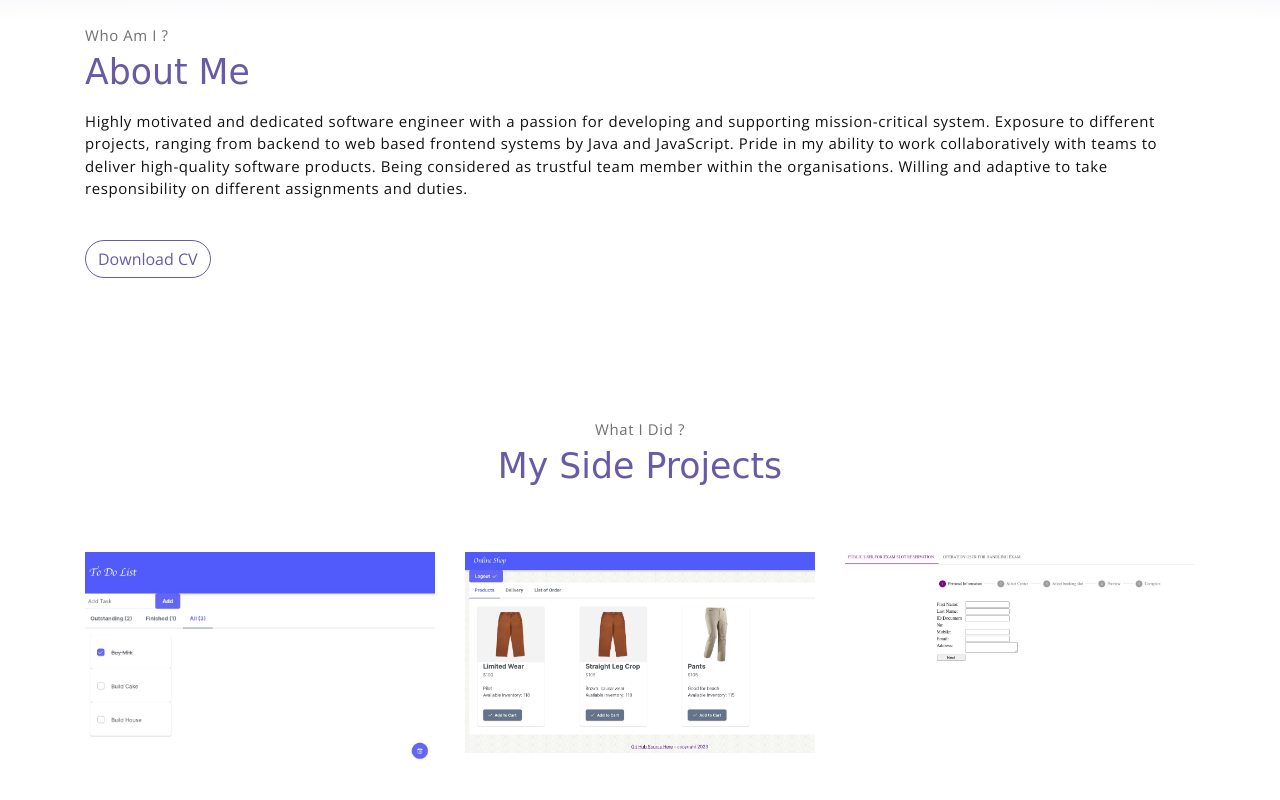
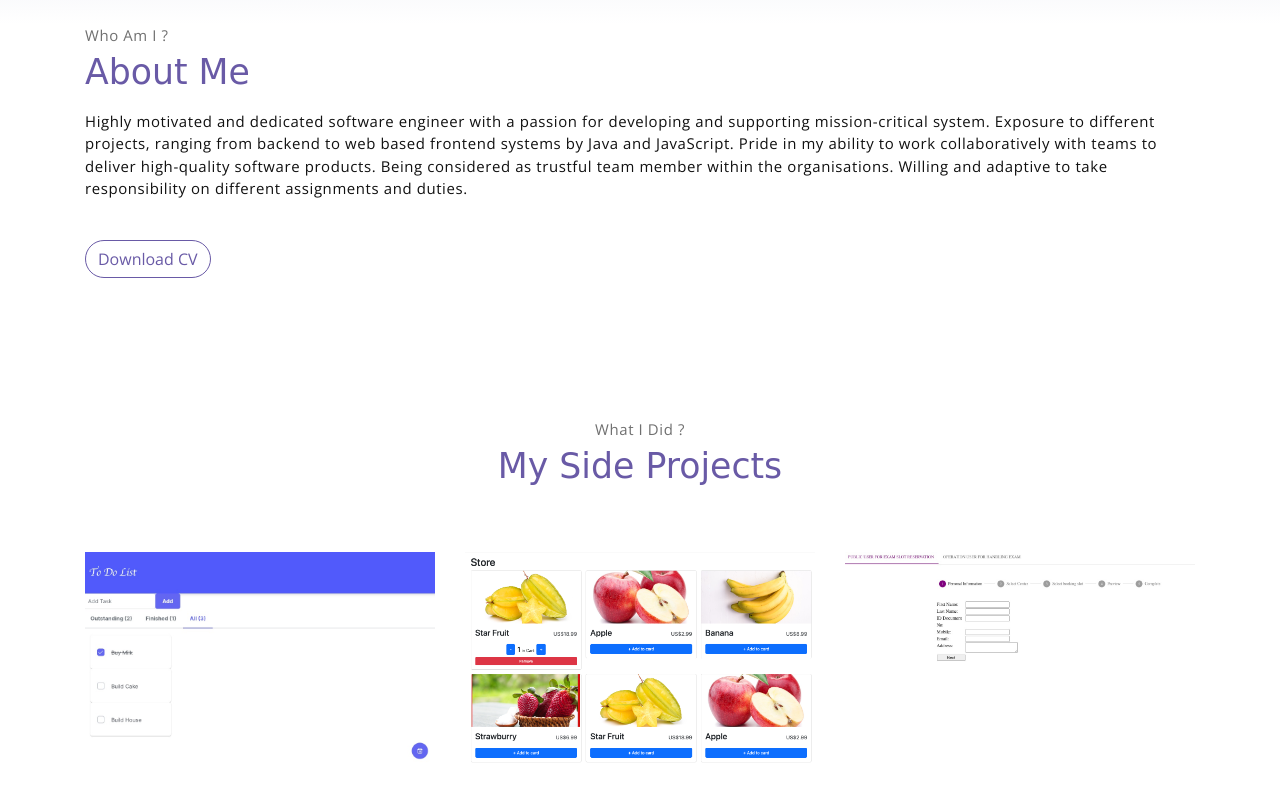
Before and after one commit to ivannip/ivannip.github.io, a website: page index.html in a window 1280 px wide. Shown: the part 776-1576 px from the top of the page. Drawn offline with nearby package versions, Linux system fonts and the light colour scheme; a web font is replaced by a local one.

Commit message:
update link

```diff
--- a/index.html
+++ b/index.html
@@ -86,12 +86,12 @@
                     </a>
                 </div>
                 <div class="col-md-4">
-                    <a href="https://react-onlineshop0x.onrender.com" class="portfolio-card">
-                        <img class="portfolio-card-img" src="public_html/assets/imgs/onlineShop.jpg" class="img-responsive rounded" alt="onlineShop Demo">
+                    <a href="https://my-ts-store.onrender.com" class="portfolio-card">
+                        <img class="portfolio-card-img" src="public_html/assets/imgs/fruit-store.jpeg" class="img-responsive rounded" alt="onlineShop Demo">
                         <span class="portfolio-card-overlay">
                             <span class="portfolio-card-caption">
                                 <h4>Shopping Cart Demo</h5>
-                                <p class="font-weight-normal">Typescript, PostgreSQL and Prisma</p>
+                                <p class="font-weight-normal">Typescript, Redis and Prisma</p>
                             </span>
                         </span>
                     </a>
```
Also changed, not shown: public_html/assets/imgs/fruit-store.jpeg (added), 2 other files.
